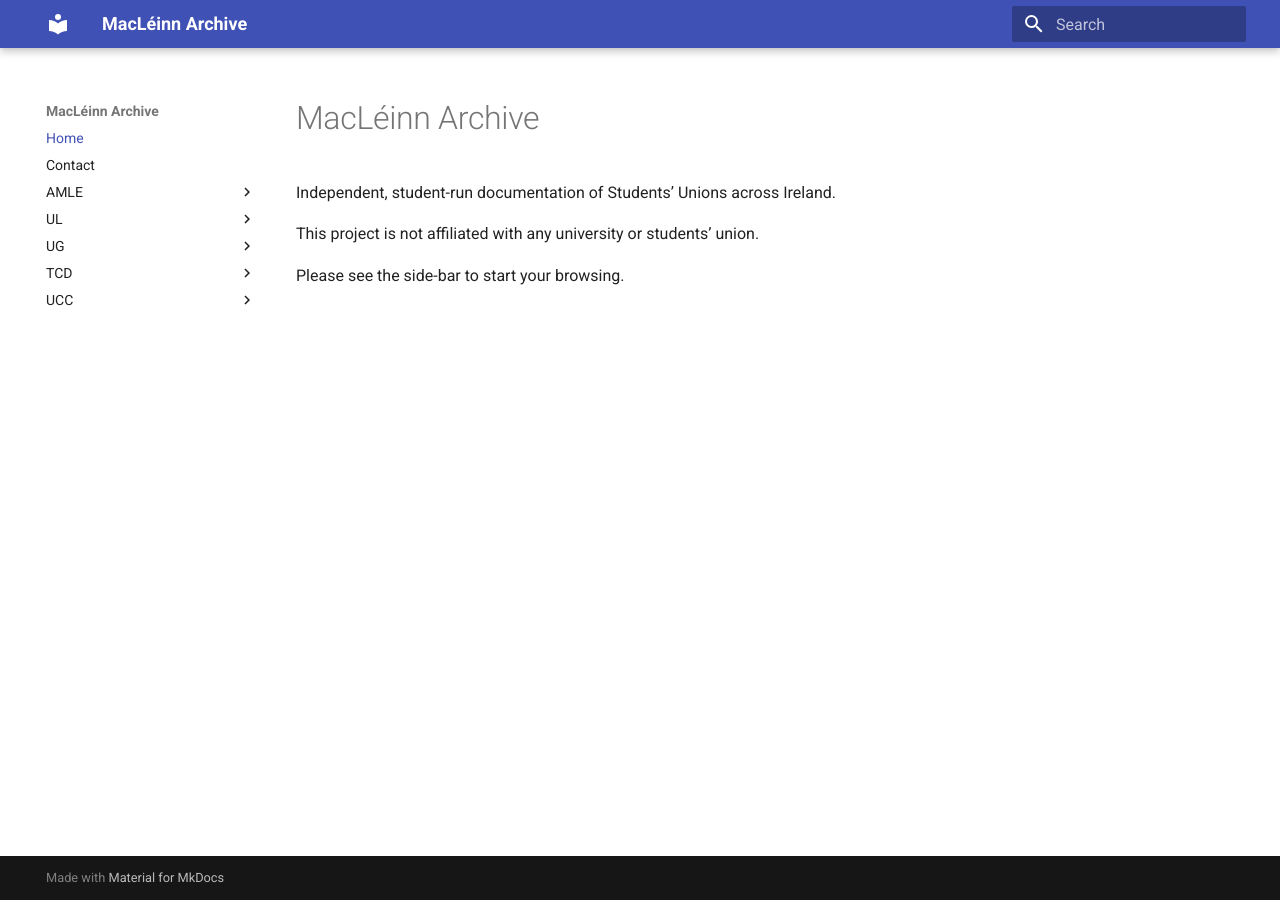
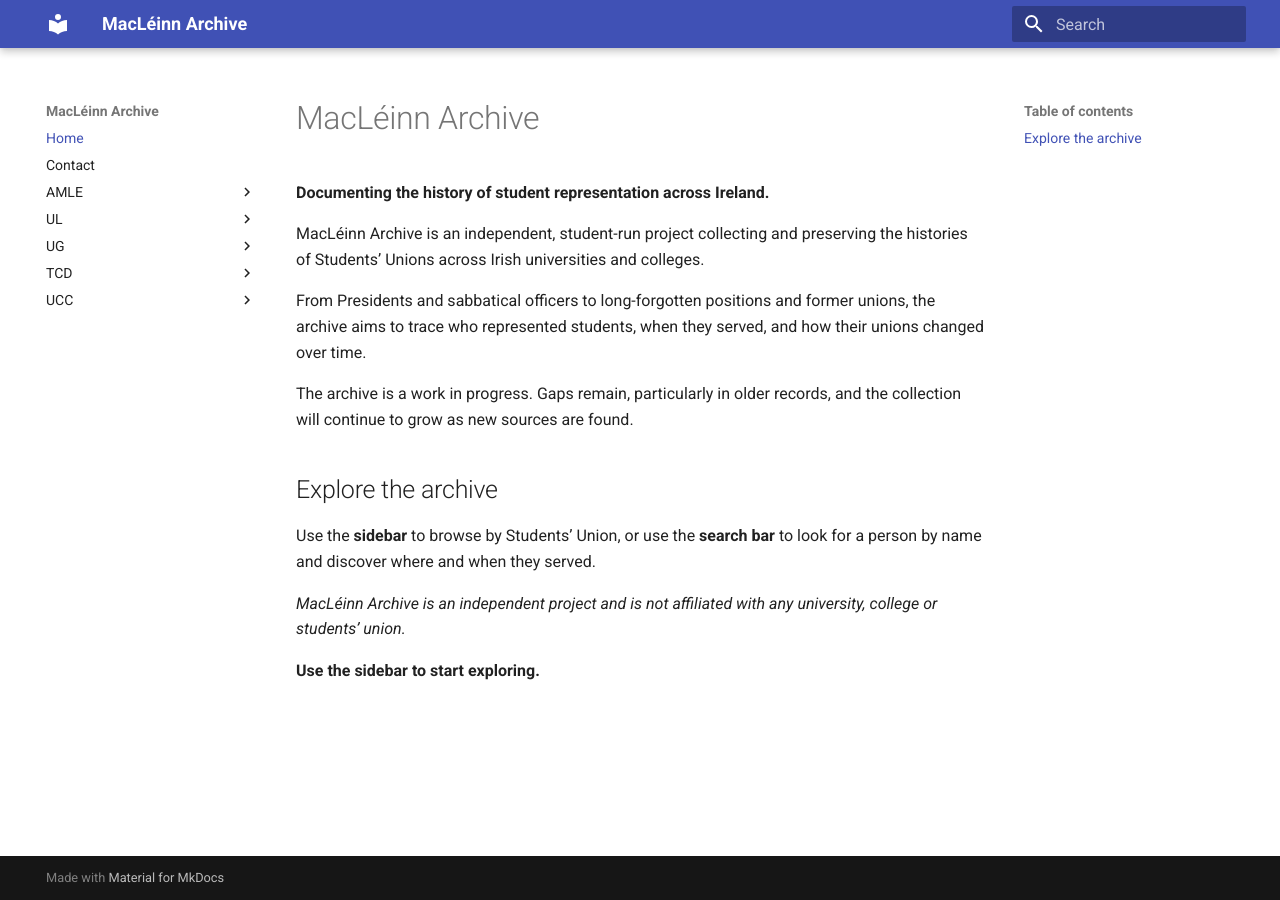
Before and after one commit to omahonye/macleinn_archive, an MkDocs documentation site: the page built from docs/index.md, in a window 1280 px wide. Built offline with MkDocs 1.6.1 and Material for MkDocs 9.7.7, drawn with Linux system fonts in a browser that asks for light colours.

Commit message:
Update index.md

```diff
--- a/docs/index.md
+++ b/docs/index.md
@@ -1,7 +1,17 @@
 # MacLéinn Archive
 
-Independent, student-run documentation of Students’ Unions across Ireland.
+**Documenting the history of student representation across Ireland.**
 
-This project is not affiliated with any university or students’ union.
+MacLéinn Archive is an independent, student-run project collecting and preserving the histories of Students’ Unions across Irish universities and colleges.
 
-Please see the side-bar to start your browsing.
+From Presidents and sabbatical officers to long-forgotten positions and former unions, the archive aims to trace who represented students, when they served, and how their unions changed over time.
+
+The archive is a work in progress. Gaps remain, particularly in older records, and the collection will continue to grow as new sources are found.
+
+## Explore the archive
+
+Use the **sidebar** to browse by Students’ Union, or use the **search bar** to look for a person by name and discover where and when they served.
+
+*MacLéinn Archive is an independent project and is not affiliated with any university, college or students’ union.*
+
+**Use the sidebar to start exploring.**
```
